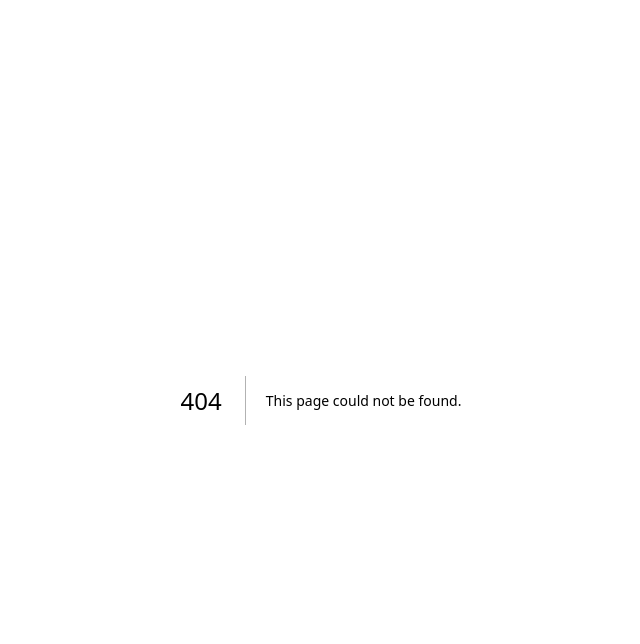
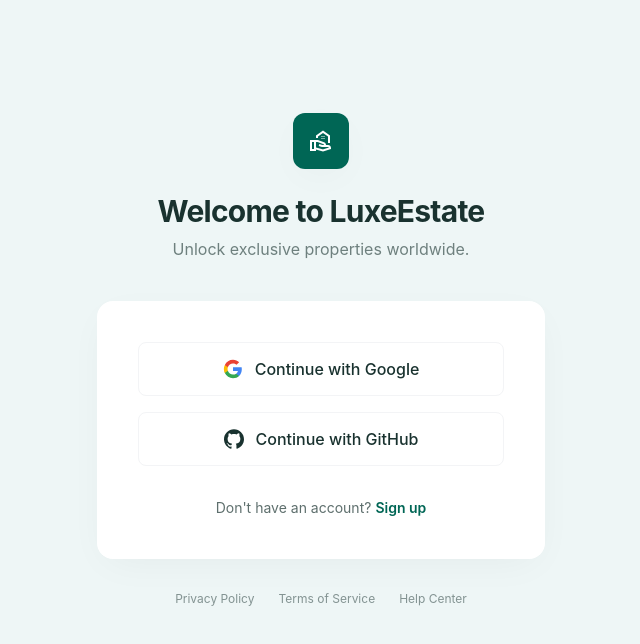
Before and after one commit to cruzmaldonado/vibe-coding-luxu-state, a Next.js app: page /login in a window 1280 px wide. Before the commit this address had no page. Shown: the top 644 px of the page, without its empty margins (319-959 px from the left). Built offline with nearby package versions, Linux system fonts and the light colour scheme; no server answers.

Commit message:
feat: implement Supabase OAuth authentication and user session management in Navbar

```diff
--- /dev/null
+++ b/app/auth/callback/route.ts
@@ -0,0 +1,29 @@
+import { NextResponse } from 'next/server'
+import { createClient } from '@/lib/supabase/server'
+
+export async function GET(request: Request) {
+  const { searchParams, origin } = new URL(request.url)
+  const code = searchParams.get('code')
+  // if "next" is in param, use it as the redirect URL
+  const next = searchParams.get('next') ?? '/'
+
+  if (code) {
+    const supabase = await createClient()
+    const { error } = await supabase.auth.exchangeCodeForSession(code)
+    if (!error) {
+      const forwardedHost = request.headers.get('x-forwarded-host')
+      const isLocalEnv = process.env.NODE_ENV === 'development'
+      if (isLocalEnv) {
+        // we can be sure that there is no load balancer in between
+        return NextResponse.redirect(`${origin}${next}`)
+      } else if (forwardedHost) {
+        return NextResponse.redirect(`https://${forwardedHost}${next}`)
+      } else {
+        return NextResponse.redirect(`${origin}${next}`)
+      }
+    }
+  }
+
+  // return the user to an error page with instructions
+  return NextResponse.redirect(`${origin}/auth/auth-code-error`)
+}
--- /dev/null
+++ b/app/login/page.tsx
@@ -0,0 +1,96 @@
+"use client";
+
+import React, { useState } from "react";
+import Link from "next/link";
+import { createClient } from "@/lib/supabase/client";
+
+export default function LoginPage() {
+  const [isLoading, setIsLoading] = useState<{ google: boolean; github: boolean }>({
+    google: false,
+    github: false,
+  });
+
+  const supabase = createClient();
+
+  const handleLogin = async (provider: "google" | "github") => {
+    setIsLoading((prev) => ({ ...prev, [provider]: true }));
+    try {
+      await supabase.auth.signInWithOAuth({
+        provider,
+        options: {
+          redirectTo: `${window.location.origin}/auth/callback`,
+        },
+      });
+    } catch (error) {
+      console.error(`Error logging in with ${provider}:`, error);
+      setIsLoading((prev) => ({ ...prev, [provider]: false }));
+    }
+  };
+
+  return (
+    <div className="min-h-[calc(100vh-80px)] flex items-center justify-center p-4 relative overflow-hidden">
+      <div className="absolute inset-0 pointer-events-none opacity-40">
+        <div className="absolute top-10 -right-24 w-96 h-96 bg-accent/30 rounded-full blur-3xl"></div>
+        <div className="absolute bottom-10 -left-24 w-80 h-80 bg-mosque/10 rounded-full blur-3xl"></div>
+      </div>
+      <main className="w-full max-w-md z-10">
+        <div className="text-center mb-10">
+          <div className="inline-flex items-center justify-center w-14 h-14 bg-mosque rounded-xl mb-6 shadow-soft text-white">
+            <span className="material-symbols-outlined text-3xl">real_estate_agent</span>
+          </div>
+          <h1 className="text-3xl font-bold tracking-tight text-nordic-dark dark:text-white mb-2">Welcome to LuxeEstate</h1>
+          <p className="text-nordic-dark/60 dark:text-gray-400">Unlock exclusive properties worldwide.</p>
+        </div>
+
+        <div className="bg-white dark:bg-[#152e2a] rounded-2xl shadow-soft p-8 sm:p-10 border border-white/50 dark:border-mosque/20 backdrop-blur-sm">
+          <div className="space-y-4">
+            <button
+              onClick={() => handleLogin("google")}
+              disabled={isLoading.google || isLoading.github}
+              className="group w-full flex items-center justify-center gap-3 bg-white dark:bg-[#1a3833] border border-gray-100 dark:border-mosque/30 rounded-lg p-3.5 text-nordic-dark dark:text-white font-medium transition-all duration-300 hover:shadow-soft hover:-translate-y-0.5 relative overflow-hidden disabled:opacity-70 disabled:hover:translate-y-0 disabled:cursor-not-allowed"
+            >
+              <div className="absolute inset-0 bg-accent/20 translate-y-full group-hover:translate-y-0 transition-transform duration-300 ease-out"></div>
+              {isLoading.google ? (
+                <span className="material-symbols-outlined animate-spin text-xl relative z-10">progress_activity</span>
+              ) : (
+                <svg className="w-5 h-5 relative z-10" viewBox="0 0 24 24" xmlns="http://www.w3.org/2000/svg">
+                  <path d="M22.56 12.25c0-.78-.07-1.53-.2-2.25H12v4.26h5.92c-.26 1.37-1.04 2.53-2.21 3.31v2.77h3.57c2.08-1.92 3.28-4.74 3.28-8.09z" fill="#4285F4"></path>
+                  <path d="M12 23c2.97 0 5.46-.98 7.28-2.66l-3.57-2.77c-.98.66-2.23 1.06-3.71 1.06-2.86 0-5.29-1.93-6.16-4.53H2.18v2.84C3.99 20.53 7.7 23 12 23z" fill="#34A853"></path>
+                  <path d="M5.84 14.09c-.22-.66-.35-1.36-.35-2.09s.13-1.43.35-2.09V7.07H2.18C1.43 8.55 1 10.22 1 12s.43 3.45 1.18 4.93l2.85-2.22.81-.62z" fill="#FBBC05"></path>
+                  <path d="M12 5.38c1.62 0 3.06.56 4.21 1.64l3.15-3.15C17.45 2.09 14.97 1 12 1 7.7 1 3.99 3.47 2.18 7.07l3.66 2.84c.87-2.6 3.3-4.53 6.16-4.53z" fill="#EA4335"></path>
+                </svg>
+              )}
+              <span className="relative z-10">Continue with Google</span>
+            </button>
+            <button
+              onClick={() => handleLogin("github")}
+              disabled={isLoading.google || isLoading.github}
+              className="group w-full flex items-center justify-center gap-3 bg-white dark:bg-[#1a3833] border border-gray-100 dark:border-mosque/30 rounded-lg p-3.5 text-nordic-dark dark:text-white font-medium transition-all duration-300 hover:shadow-soft hover:-translate-y-0.5 relative overflow-hidden disabled:opacity-70 disabled:hover:translate-y-0 disabled:cursor-not-allowed"
+            >
+              <div className="absolute inset-0 bg-accent/20 translate-y-full group-hover:translate-y-0 transition-transform duration-300 ease-out"></div>
+              {isLoading.github ? (
+                <span className="material-symbols-outlined animate-spin text-xl relative z-10">progress_activity</span>
+              ) : (
+                <svg className="w-5 h-5 relative z-10 fill-current text-nordic-dark dark:text-white" viewBox="0 0 24 24" xmlns="http://www.w3.org/2000/svg">
+                  <path d="M12 .297c-6.63 0-12 5.373-12 12 0 5.303 3.438 9.8 8.205 11.385.6.113.82-.258.82-.577 0-.285-.01-1.04-.015-2.04-3.338.724-4.042-1.61-4.042-1.61C4.422 18.07 3.633 17.7 3.633 17.7c-1.087-.744.084-.729.084-.729 1.205.084 1.838 1.236 1.838 1.236 1.07 1.835 2.809 1.305 3.495.998.108-.776.419-1.305.76-1.605-2.665-.3-5.466-1.332-5.466-5.93 0-1.31.465-2.38 1.235-3.22-.135-.303-.54-1.523.105-3.176 0 0 1.005-.322 3.3 1.23.96-.267 1.98-.399 3-.405 1.02.006 2.04.138 3 .405 2.28-1.552 3.285-1.23 3.285-1.23.645 1.653.24 2.873.12 3.176.765.84 1.23 1.91 1.23 3.22 0 4.61-2.805 5.625-5.475 5.92.42.36.81 1.096.81 2.22 0 1.606-.015 2.896-.015 3.286 0 .315.21.69.825.57C20.565 22.092 24 17.592 24 12.297c0-6.627-5.373-12-12-12"></path>
+                </svg>
+              )}
+              <span className="relative z-10">Continue with GitHub</span>
+            </button>
+          </div>
+          <p className="mt-8 text-center text-sm text-nordic-dark/70 dark:text-gray-400">
+            Don't have an account?
+            <Link className="font-semibold text-mosque hover:text-mosque-dark ml-1 transition-colors" href="#">Sign up</Link>
+          </p>
+        </div>
+        <div className="mt-8 text-center">
+          <nav className="flex justify-center gap-6 text-xs text-nordic-dark/50 dark:text-gray-500">
+            <Link className="hover:text-nordic-dark dark:hover:text-gray-300 transition-colors" href="#">Privacy Policy</Link>
+            <Link className="hover:text-nordic-dark dark:hover:text-gray-300 transition-colors" href="#">Terms of Service</Link>
+            <Link className="hover:text-nordic-dark dark:hover:text-gray-300 transition-colors" href="#">Help Center</Link>
+          </nav>
+        </div>
+      </main>
+    </div>
+  );
+}
--- a/components/ui/NavBar.tsx
+++ b/components/ui/NavBar.tsx
@@ -1,13 +1,36 @@
 "use client";
 
-import React, { useState } from "react";
+import React, { useState, useEffect } from "react";
 import Link from "next/link";
 import { useLanguage } from "@/lib/i18n/LanguageProvider";
 import LanguageSelector from "./LanguageSelector";
+import { createClient } from "@/lib/supabase/client";
 
 export default function NavBar() {
   const [isMobileMenuOpen, setIsMobileMenuOpen] = useState(false);
+  const [userAvatar, setUserAvatar] = useState<string | null>(null);
   const { t } = useLanguage();
+  const supabase = createClient();
+
+  useEffect(() => {
+    const checkSession = async () => {
+      const { data: { session } } = await supabase.auth.getSession();
+      if (session?.user?.user_metadata?.avatar_url) {
+        setUserAvatar(session.user.user_metadata.avatar_url);
+      }
+    };
+    checkSession();
+
+    const { data: { subscription } } = supabase.auth.onAuthStateChange((_event, session) => {
+      if (session?.user?.user_metadata?.avatar_url) {
+        setUserAvatar(session.user.user_metadata.avatar_url);
+      } else {
+        setUserAvatar(null);
+      }
+    });
+
+    return () => subscription.unsubscribe();
+  }, []);
 
   return (
     <nav className="sticky top-0 z-50 bg-background-light/95 backdrop-blur-md border-b border-nordic-dark/10">
@@ -59,15 +82,30 @@ export default function NavBar() {
               <span className="material-icons">notifications_none</span>
               <span className="absolute top-0 right-0 w-2 h-2 bg-red-500 rounded-full border-2 border-background-light"></span>
             </button>
-            <button className="flex items-center gap-2 pl-2 border-l border-nordic-dark/10 ml-2">
+            {userAvatar ? (
+              <button
+                className="flex items-center gap-2 pl-2 border-l border-nordic-dark/10 ml-2"
+                title="Sign out"
+                onClick={async () => await supabase.auth.signOut()}
+              >
                 <div className="w-9 h-9 rounded-full bg-gray-200 overflow-hidden ring-2 ring-transparent hover:ring-mosque transition-all">
                   <img
                     alt="Profile"
                     className="w-full h-full object-cover"
-                  src="https://lh3.googleusercontent.com/aida-public/AB6AXuCAWhQZ663Bd08kmzjbOPmUk4UIxYooNONShMEFXLR-DtmVi6Oz-TiaY77SPwFk7g0OobkeZEOMvt6v29mSOD0Xm2g95WbBG3ZjWXmiABOUwGU0LOySRfVDo-JTXQ0-gtwjWxbmue0qDm91m-zEOEZwAW6iRFB1qC1bAU-wkjxm67Sbztq8w7srHkFT9bVEC86qG-FzhOBTomhAurNRmx9l8Yfqabk328NfdKuVLckgCdaPsNFE3yN65MeoRi05GA_gXIMwG4YDIeA"
+                    src={userAvatar}
+                    referrerPolicy="no-referrer"
                   />
                 </div>
               </button>
+            ) : (
+              <Link
+                href="/login"
+                className="flex items-center gap-2 pl-4 border-l border-nordic-dark/10 ml-2 text-sm font-medium text-nordic-dark hover:text-mosque transition-colors"
+                title="Log In"
+              >
+                Log In
+              </Link>
+            )}
           </div>
         </div>
       </div>
--- a/lib/data/properties.ts
+++ b/lib/data/properties.ts
@@ -1,4 +1,4 @@
-import { supabase } from "@/lib/supabase/server";
+import { createClient } from "@/lib/supabase/server";
 
 export interface Property {
   id: string;
@@ -31,6 +31,8 @@ export async function getProperties(
   const from = (page - 1) * pageSize;
   const to = from + pageSize - 1;
 
+  const supabase = await createClient();
+
   let query = supabase
     .from("properties")
     .select("*", { count: "exact" })
@@ -61,6 +63,7 @@ export async function getProperties(
  * Used for the "Featured Collections" section.
  */
 export async function getFeaturedProperties(): Promise<Property[]> {
+  const supabase = await createClient();
   const { data, error } = await supabase
     .from("properties")
     .select("*")
@@ -80,6 +83,7 @@ export async function getFeaturedProperties(): Promise<Property[]> {
  * Fetches a single property by its slug.
  */
 export async function getPropertyBySlug(slug: string): Promise<Property | null> {
+  const supabase = await createClient();
   const { data, error } = await supabase
     .from("properties")
     .select("*")
--- /dev/null
+++ b/lib/supabase/client.ts
@@ -0,0 +1,8 @@
+import { createBrowserClient } from '@supabase/ssr'
+
+export function createClient() {
+  return createBrowserClient(
+    process.env.NEXT_PUBLIC_SUPABASE_URL!,
+    process.env.NEXT_PUBLIC_SUPABASE_ANON_KEY!
+  )
+}
--- a/lib/supabase/server.ts
+++ b/lib/supabase/server.ts
@@ -1,10 +1,29 @@
-import { createClient } from "@supabase/supabase-js";
+import { createServerClient } from '@supabase/ssr'
+import { cookies } from 'next/headers'
 
-const supabaseUrl = process.env.NEXT_PUBLIC_SUPABASE_URL!;
-const supabaseAnonKey = process.env.NEXT_PUBLIC_SUPABASE_ANON_KEY!;
+export async function createClient() {
+  const cookieStore = await cookies()
 
-/**
- * Server-side Supabase client.
- * Use this in Next.js Server Components, Server Actions, and Route Handlers.
- */
-export const supabase = createClient(supabaseUrl, supabaseAnonKey);
+  return createServerClient(
+    process.env.NEXT_PUBLIC_SUPABASE_URL!,
+    process.env.NEXT_PUBLIC_SUPABASE_ANON_KEY!,
+    {
+      cookies: {
+        getAll() {
+          return cookieStore.getAll()
+        },
+        setAll(cookiesToSet) {
+          try {
+            cookiesToSet.forEach(({ name, value, options }) =>
+              cookieStore.set(name, value, options)
+            )
+          } catch {
+            // The `setAll` method was called from a Server Component.
+            // This can be ignored if you have middleware refreshing
+            // user sessions.
+          }
+        },
+      },
+    }
+  )
+}
--- a/package.json
+++ b/package.json
@@ -9,6 +9,7 @@
     "lint": "eslint"
   },
   "dependencies": {
+    "@supabase/ssr": "^0.10.0",
     "@supabase/supabase-js": "^2.101.0",
     "leaflet": "^1.9.4",
     "next": "16.2.1",
```
Also changed, not shown: 1 other file (tests, documents, lock files or other folders). Lines whose indentation alone changed are shown as unchanged.
